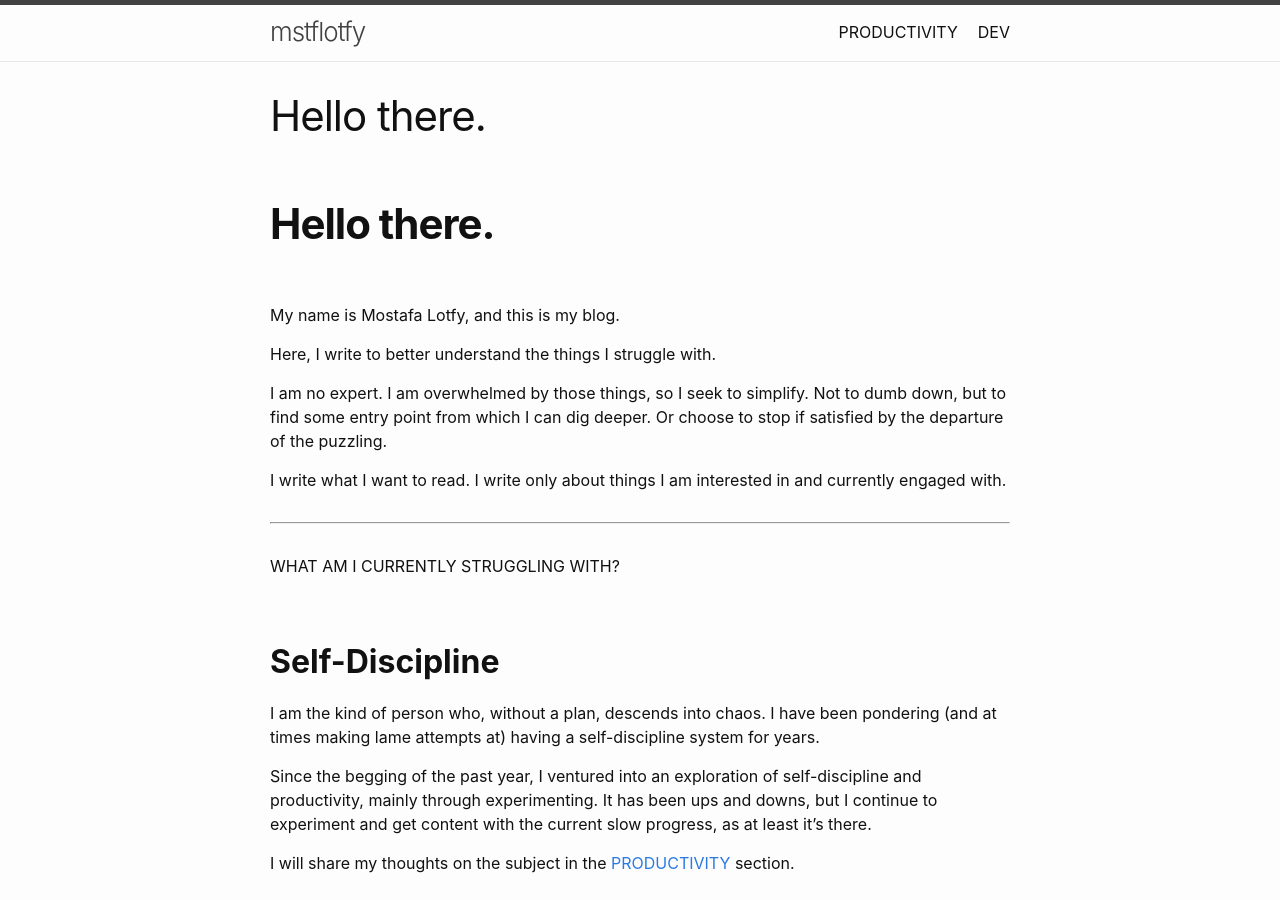
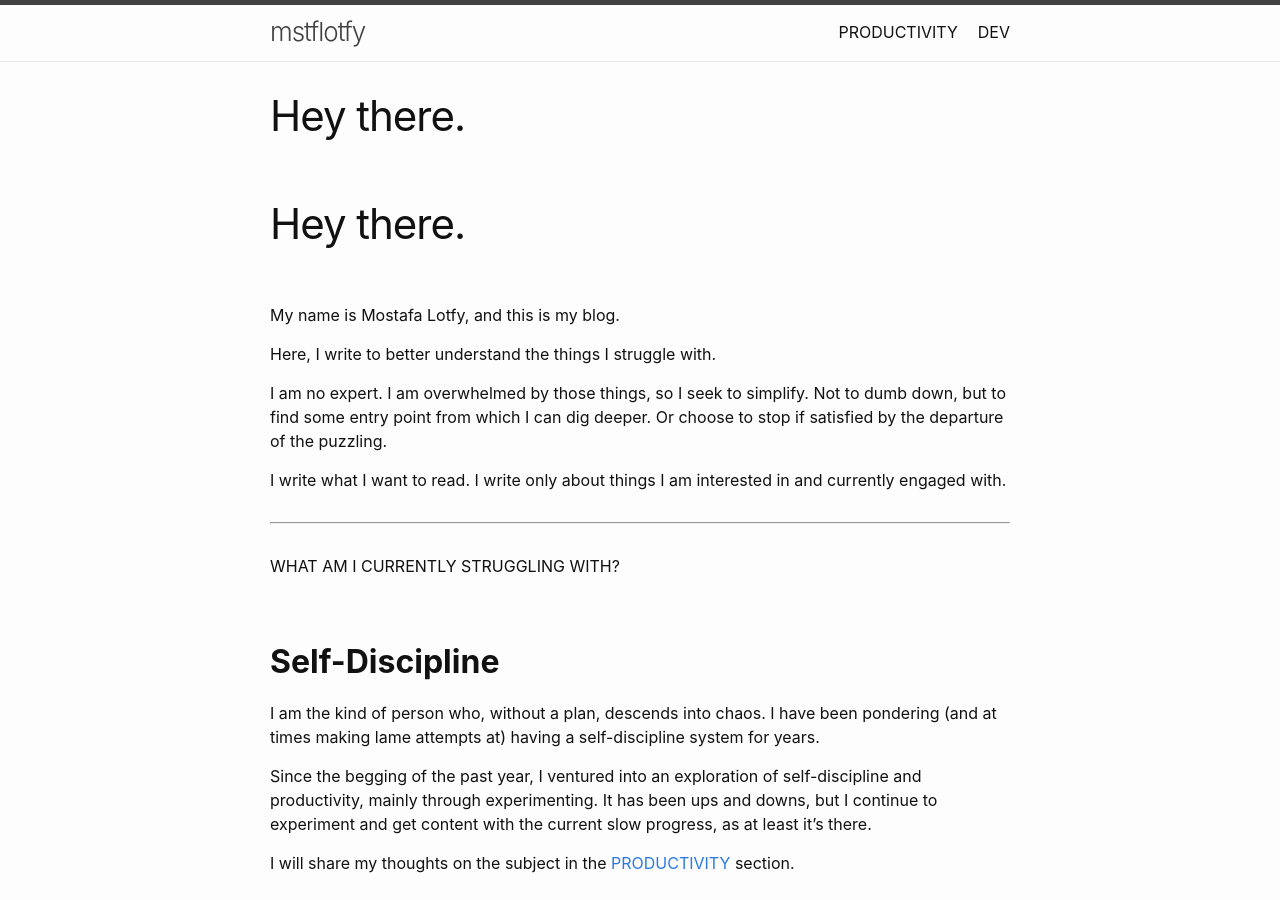
Before and after one commit to mstflotfy/mstflotfy.github.io, a Jekyll site: the page built from index.md, in a window 1280 px wide and 900 px high. Built offline with Jekyll 4.4.1, drawn with Linux system fonts in a browser that asks for light colours; our own code applies the rules of GitHub Pages for plain Markdown files.

```diff
--- a/index.md
+++ b/index.md
@@ -6,9 +6,10 @@
 # See: https://jekyllrb.com/docs/themes/#overriding-theme-defaults
 #
 layout: home
+Title:
 ---
 
-# **Hello there.**
+# Hey there.
 <br>
 
 My name is Mostafa Lotfy, and this is my blog.
```
